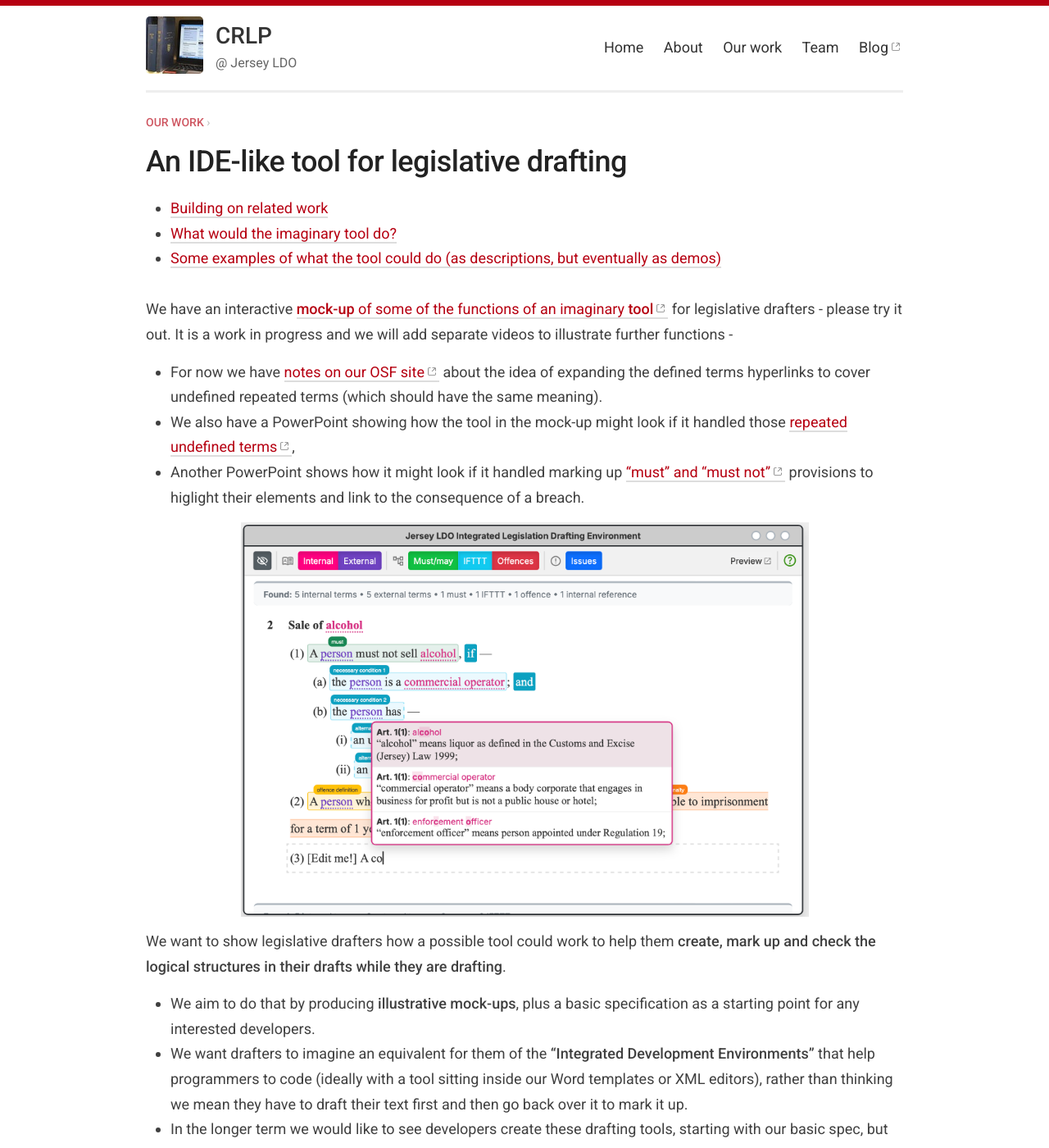
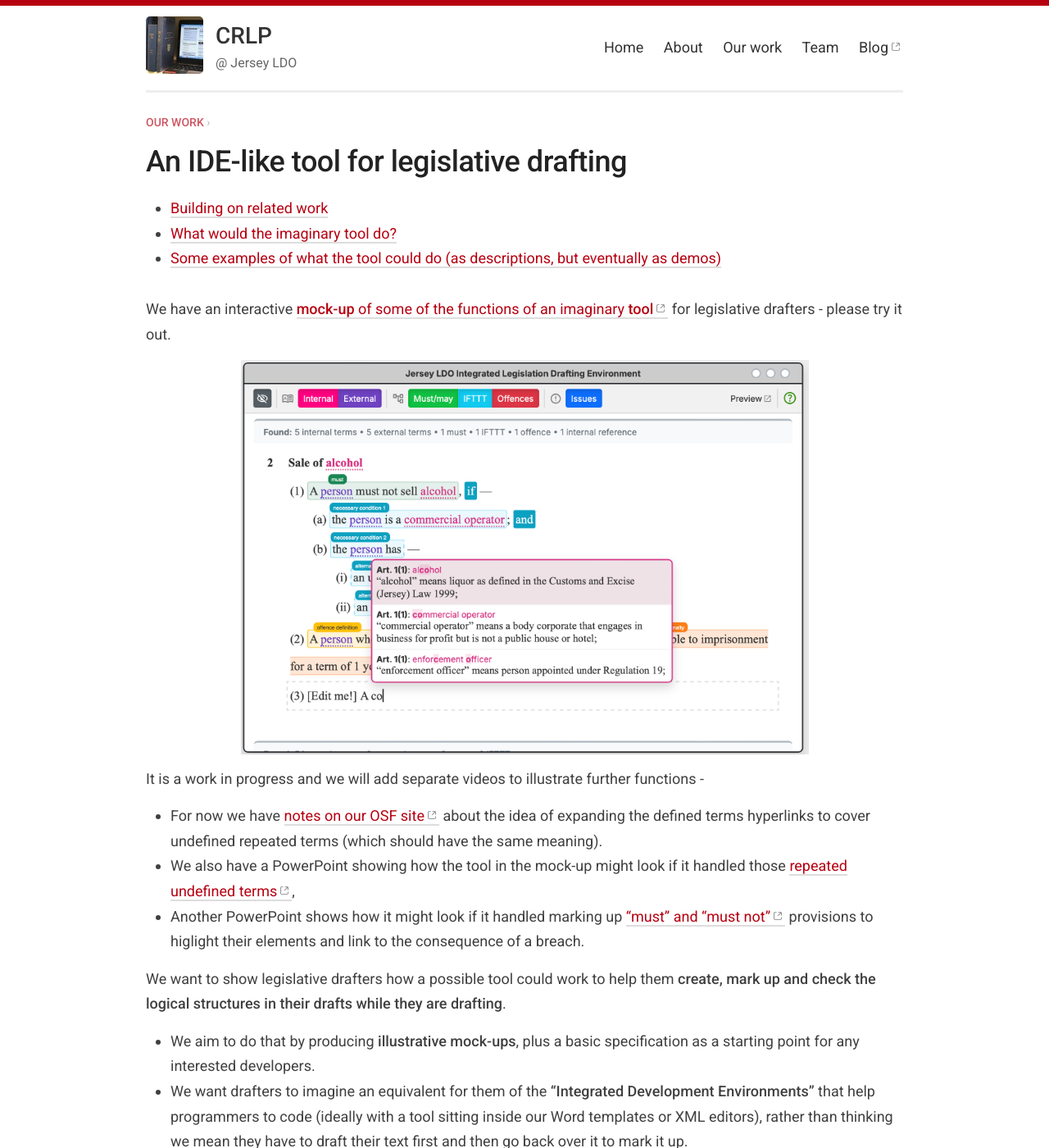
Before and after one commit to crlp-jerseyldo/crlp-jerseyldo.github.io, a Jekyll site: the page built from _pages/an-ide-for-legislation.md, in a window 1280 px wide and 1400 px high. Shown: the whole window at 82% size. Built offline with Jekyll 4.4.1, drawn with Linux system fonts in a browser that asks for light colours.

Commit message:
Update an-ide-for-legislation.md
more tidying

```diff
--- a/_pages/an-ide-for-legislation.md
+++ b/_pages/an-ide-for-legislation.md
@@ -9,12 +9,14 @@ parent_url: /work/
 * TOC
 {:toc}
 
-We have an interactive [**mock-up** of some of the functions of an imaginary **tool**](https://crlp-jerseyldo.github.io/ilde-mockup/){:target="_blank"} for legislative drafters - please try it out. It is a work in progress and we will add separate videos to illustrate further functions -
+We have an interactive [**mock-up** of some of the functions of an imaginary **tool**](https://crlp-jerseyldo.github.io/ilde-mockup/){:target="_blank"} for legislative drafters - please try it out.
+
+![A screenshot of the mock-up of a drafting tool](/images/ILDE-mockup-screenshot.png)
+
+It is a work in progress and we will add separate videos to illustrate further functions -
 * For now we have [notes on our OSF site](https://osf.io/3qrx6){:target="_blank"} about the idea of expanding the defined terms hyperlinks to cover undefined repeated terms (which should have the same meaning).
 * We also have a PowerPoint showing how the tool in the mock-up might look if it handled those [repeated undefined terms](https://osf.io/uzw5d){:target="_blank"},
 * Another PowerPoint shows how it might look if it handled marking up ["must" and "must not"](https://osf.io/fc3js){:target="_blank"} provisions to higlight their elements and link to the consequence of a breach.
-
-![A screenshot of the mock-up of a drafting tool](/images/ILDE-mockup-screenshot.png)
 
 We want to show legislative drafters how a possible tool could work to help them **create, mark up and check the logical structures in their drafts while they are drafting**.
 * We aim to do that by producing **illustrative mock-ups**, plus a basic specification as a starting point for any interested developers.
```
